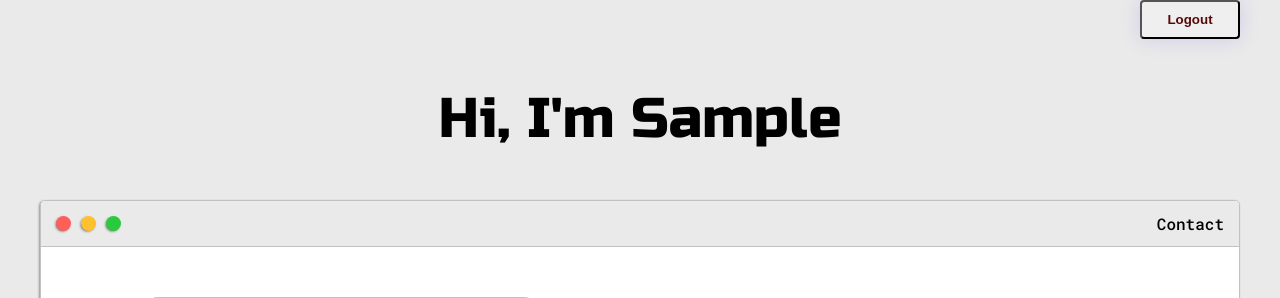
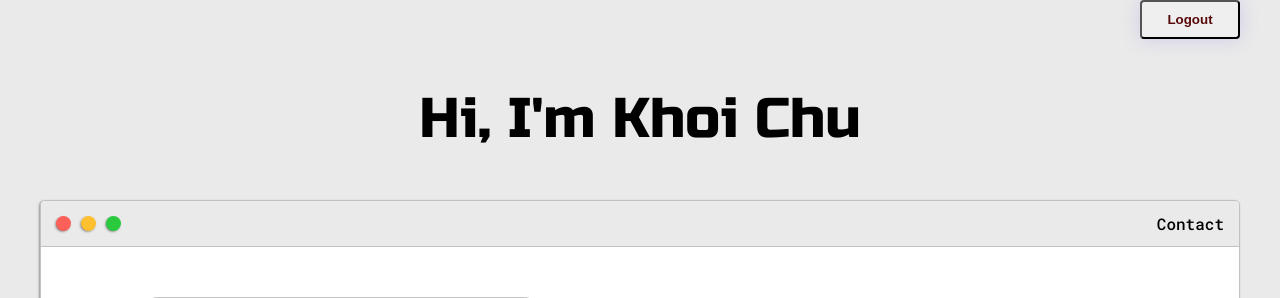
Before and after one commit to tobiCD/Porfolio-wed-master, a Django app: page / in a window 1280 px wide. Shown: the top 298 px of the page. Run offline with Django 5.2, Linux system fonts and the light colour scheme; the visitor is signed in with stand-in values (Sample User, id 1); data that the repository does not hold is empty; some libraries are stand-ins or nearby versions.

Commit message:
new commit

```diff
--- a/base/templates/index.html
+++ b/base/templates/index.html
@@ -31,7 +31,7 @@
 				<button class="btn-login"><a href="{% url 'logout' %}">Logout</a></button>
 			</div>
 			<div class="greeting-wrapper">
-				<h1>Hi, I'm {{user.first_name}}</h1>
+				<h1>Hi, I'm Khoi Chu</h1>
 		</div>
 
 
```
